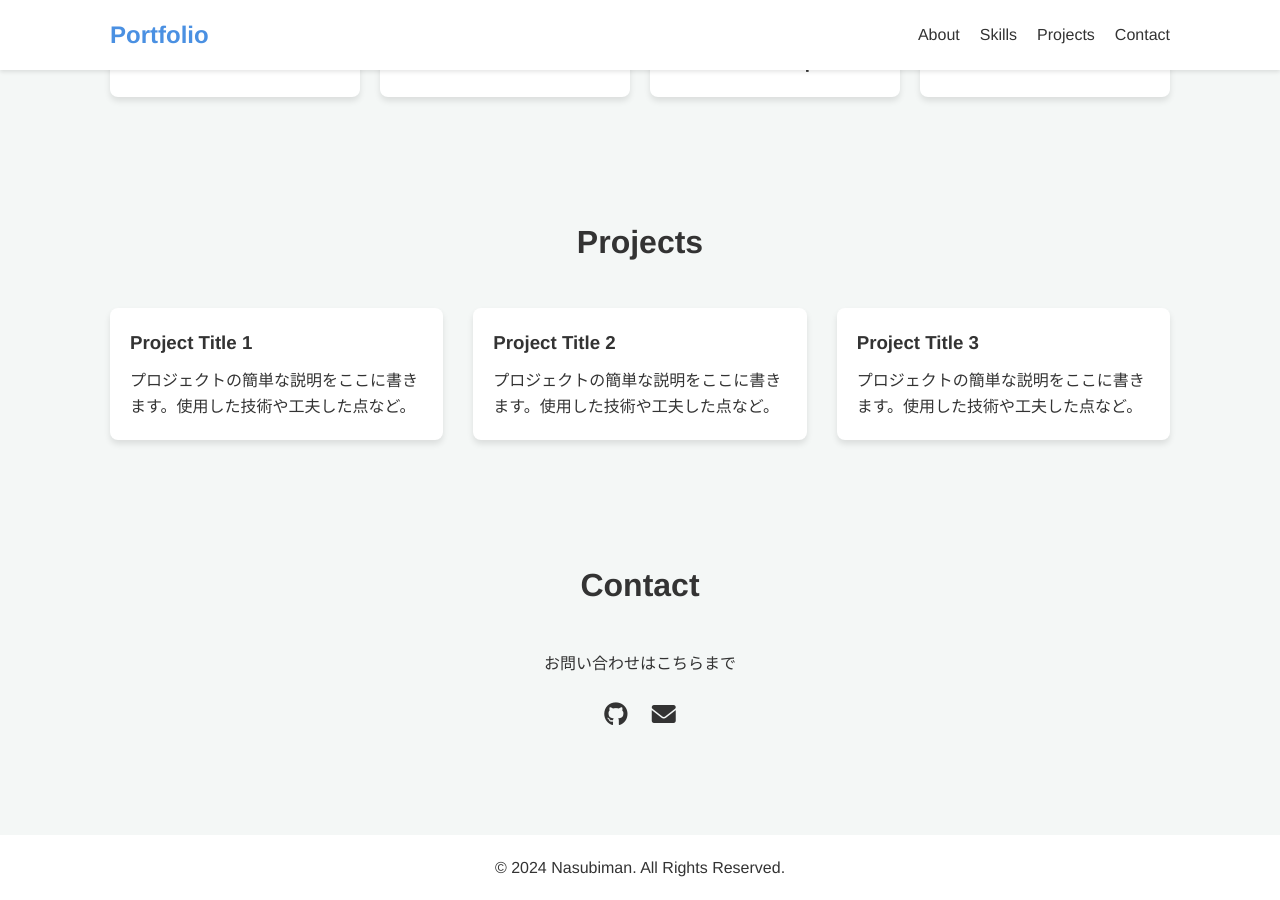
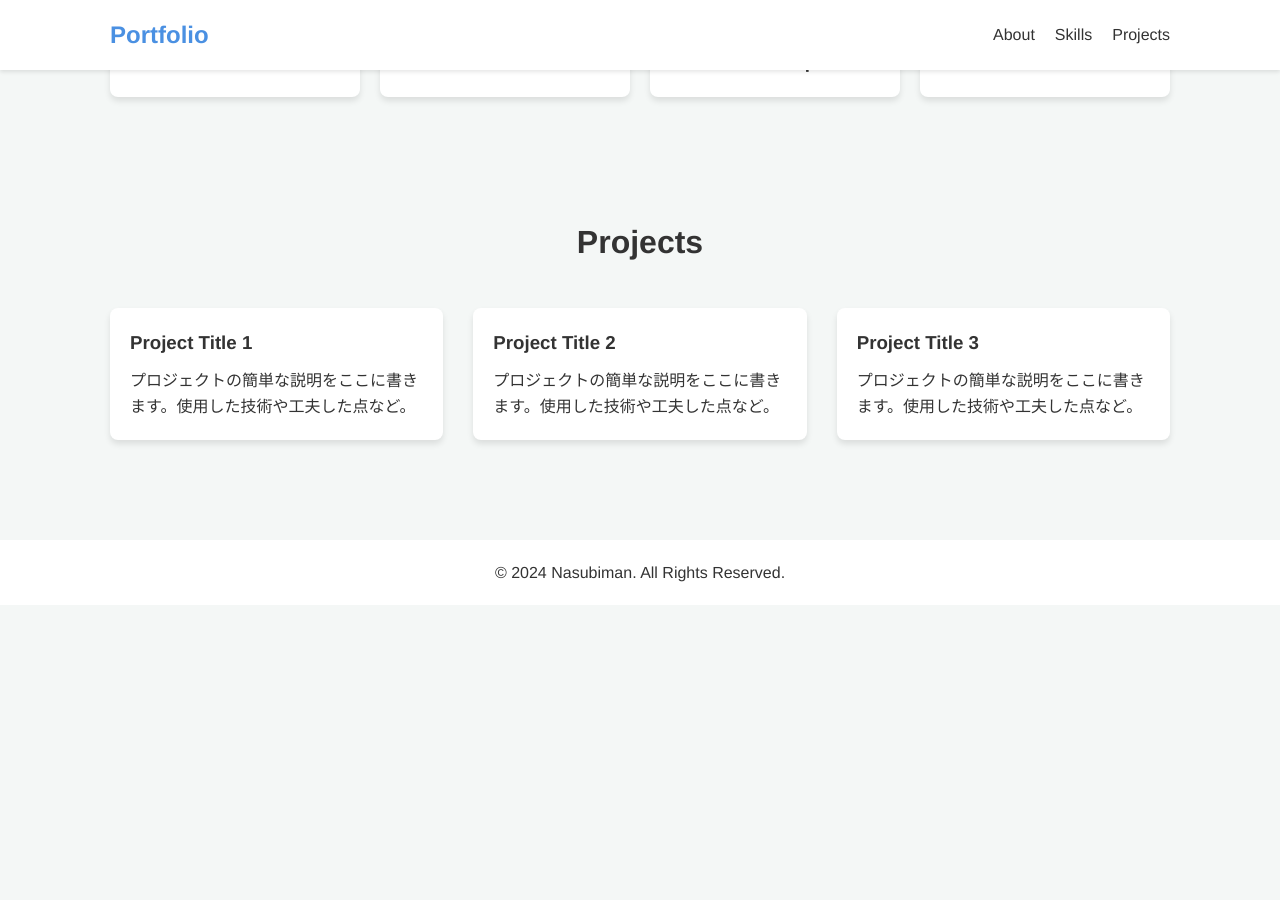
Before and after one commit to Nasubiman/Nasubiman.github.io, a Jekyll site: the page home.html, which Jekyll copies as it is, in a window 1280 px wide and 900 px high, scrolled down 925 px. Built offline with Jekyll 4.4.1, drawn with Linux system fonts in a browser that asks for light colours; after the commit the page ends 1530 px from its top, so only the background shows below that.

Commit message:
feat: update home page content and layout

```diff
--- a/home.html
+++ b/home.html
@@ -18,7 +18,6 @@
                 <li><a href="#about">About</a></li>
                 <li><a href="#skills">Skills</a></li>
                 <li><a href="#projects">Projects</a></li>
-                <li><a href="#contact">Contact</a></li>
             </ul>
         </nav>
     </header>
@@ -91,17 +90,6 @@
         </div>
     </section>
 
-    <section id="contact">
-        <h2>Contact</h2>
-        <div style="text-align: center;">
-            <p>お問い合わせはこちらまで</p>
-            <div class="social-links" style="margin-top: 20px;">
-                <a href="https://github.com/Nasubiman" target="_blank"><i class="fab fa-github"></i></a>
-                <a href="mailto:example@example.com"><i class="fas fa-envelope"></i></a>
-            </div>
-        </div>
-    </section>
-
     <footer>
         <p>&copy; 2024 Nasubiman. All Rights Reserved.</p>
     </footer>
```
